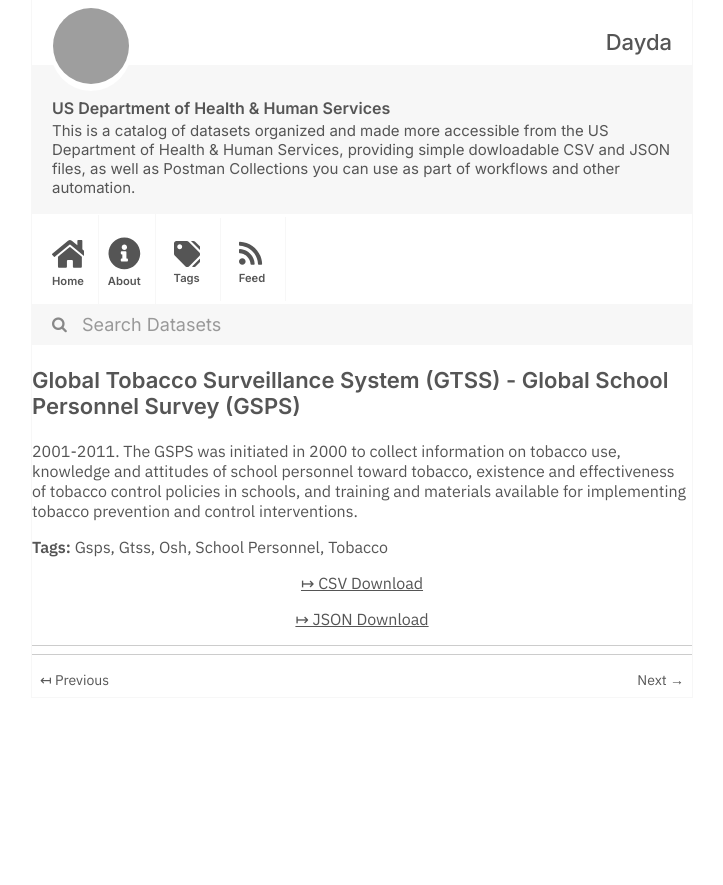
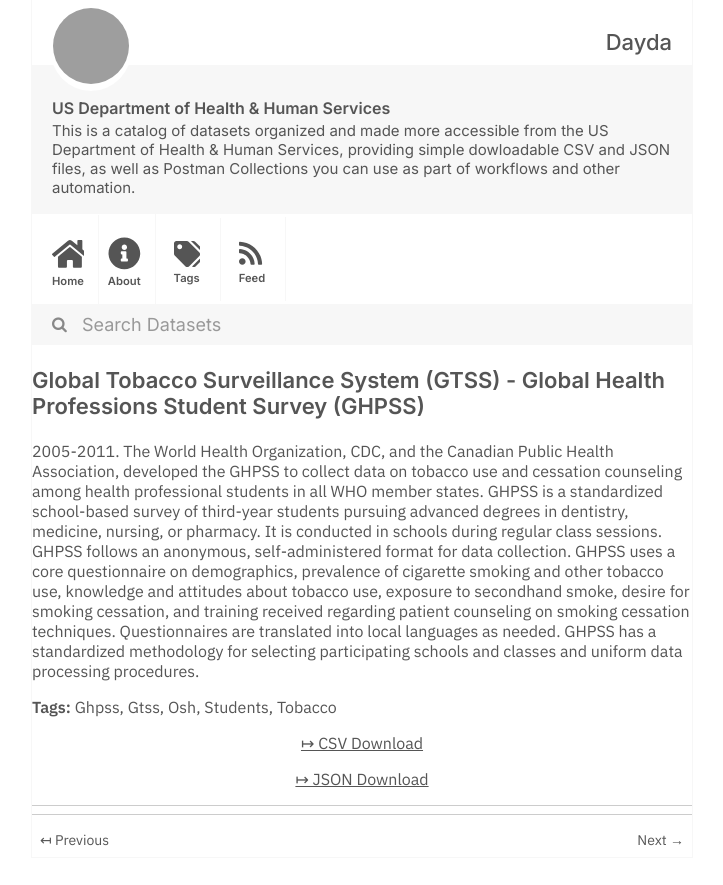
Before and after one commit to dayda-entities/us-department-of-health-and-human-services, a Jekyll site: the page built from _posts/2020-11-10-global-tobacco-surveillance-sy.md, in a window 1280 px wide, cut to the strip 0-885 px from the top of the page. Shown: the whole strip, without its empty margins (278-1001 px from the left). Built offline with Jekyll 4.4.1, drawn with Linux system fonts in a browser that asks for light colours; grey boxes are pictures that could not be loaded.

Commit message:
Publish Data

```diff
--- a/_posts/2020-11-10-global-tobacco-surveillance-sy.md
+++ b/_posts/2020-11-10-global-tobacco-surveillance-sy.md
@@ -1,21 +1,21 @@
 ---
 title: >-
-  Global Tobacco Surveillance System (GTSS) - Global School Personnel Survey
-  (GSPS)
-created: '2020-11-10T16:17:32.987618'
-modified: '2021-04-17T02:38:05.591957'
+  Global Tobacco Surveillance System (GTSS) - Global Health Professions Student
+  Survey (GHPSS)
+created: '2020-11-10T16:17:33.445159'
+modified: '2021-04-17T02:31:48.351544'
 state: active
 type: dataset
 tags:
-  - Gsps
+  - Ghpss
   - Gtss
   - Osh
-  - School Personnel
+  - Students
   - Tobacco
 groups: []
-csv_url: 'https://data.cdc.gov/api/views/5hns-mwci/rows.csv?accessType=DOWNLOAD'
-json_url: 'https://data.cdc.gov/api/views/5hns-mwci/rows.json?accessType=DOWNLOAD'
+csv_url: 'https://data.cdc.gov/api/views/x6ag-8y7r/rows.csv?accessType=DOWNLOAD'
+json_url: 'https://data.cdc.gov/api/views/x6ag-8y7r/rows.json?accessType=DOWNLOAD'
 layout: post
 
 ---
-2001-2011. The GSPS was initiated in 2000 to collect information on tobacco use, knowledge and attitudes of school personnel toward tobacco, existence and effectiveness of tobacco control policies in schools, and training and materials available for implementing tobacco prevention and control interventions.
+2005-2011. The World Health Organization, CDC, and the Canadian Public Health Association, developed the GHPSS to collect data on tobacco use and cessation counseling among health professional students in all WHO member states. GHPSS is a standardized school-based survey of third-year students pursuing advanced degrees in dentistry, medicine, nursing, or pharmacy. It is conducted in schools during regular class sessions. GHPSS follows an anonymous, self-administered format for data collection. GHPSS uses a core questionnaire on demographics, prevalence of cigarette smoking and other tobacco use, knowledge and attitudes about tobacco use, exposure to secondhand smoke, desire for smoking cessation, and training received regarding patient counseling on smoking cessation techniques. Questionnaires are translated into local languages as needed. GHPSS has a standardized methodology for selecting participating schools and classes and uniform data processing procedures.
```
